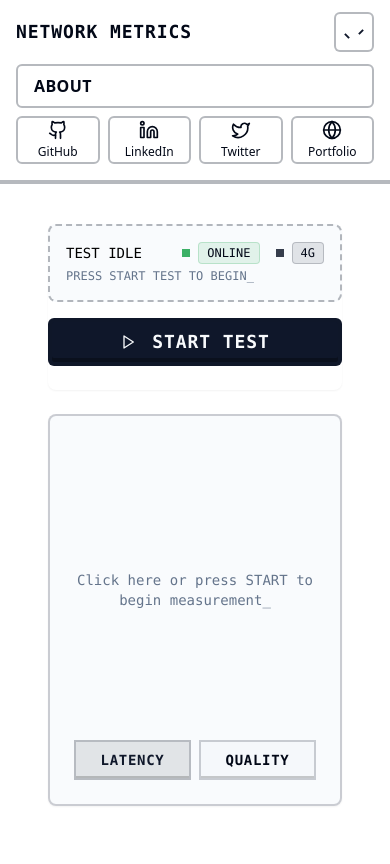
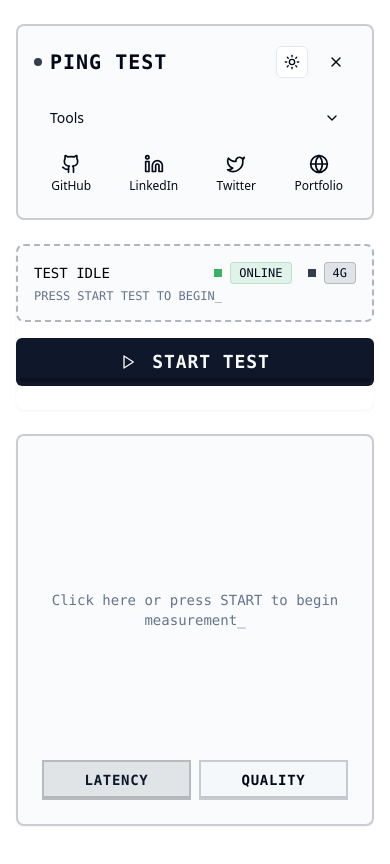
Before and after one commit to deveduar/network-metrics-tool, a Next.js app: page / in a window 390 px wide. Both pictures are taken after a click on the button 354 px from the left and 32 px from the top of the page. Shown: the top 864 px of the page. Built offline with nearby package versions, Linux system fonts and the light colour scheme.

Commit message:
navbar and layout

```diff
--- a/app/layout.tsx
+++ b/app/layout.tsx
@@ -13,9 +13,10 @@ export default function RootLayout({
       <body className="min-h-screen bg-background antialiased" suppressHydrationWarning>
         <ThemeProvider
           attribute="class"
-          defaultTheme="dark"
+          defaultTheme="system"
           enableSystem
           disableTransitionOnChange
+          storageKey="network-metrics-theme"
         >
           <RetroNavBar />
           {children}
--- a/app/page.tsx
+++ b/app/page.tsx
@@ -1,17 +1,15 @@
 "use client"
 
 import { NetworkDashboard } from "@/components/network-dashboard"
-import { ThemeProvider } from "@/components/theme-provider"
 
 export default function Home() {
   return (
-    <ThemeProvider defaultTheme="system" storageKey="network-metrics-theme">
-      <main className="min-h-screen p-4 md:p-8">
-        <div className="container mx-auto">
+
+      <main className="container mx-auto px-4 max-w-5xl">
+        <div className="">
           {/* <h1 className="text-3xl font-bold mb-6 text-primary">Network Metrics Dashboard</h1> */}
           <NetworkDashboard />
         </div>
       </main>
-    </ThemeProvider>
   )
 }
--- a/components/retro-nav-bar.tsx
+++ b/components/retro-nav-bar.tsx
@@ -5,7 +5,14 @@ import Link from "next/link"
 import { Button } from "@/components/ui/button"
 import { ModeToggle } from "@/components/mode-toggle"
 import { cn } from "@/lib/utils"
-import { Github, Linkedin, Twitter, Globe } from "lucide-react"
+import { Github, Linkedin, Twitter, Globe, Menu, X } from "lucide-react"
+import {
+  DropdownMenu,
+  DropdownMenuContent,
+  DropdownMenuItem,
+  DropdownMenuTrigger,
+} from "@/components/ui/dropdown-menu"
+import { ChevronDown } from "lucide-react"
 
 export function RetroNavBar() {
   const [isMenuOpen, setIsMenuOpen] = useState(false)
@@ -34,76 +41,96 @@ export function RetroNavBar() {
   ]
 
   return (
-    <nav className="border-b-4 border-primary/30 bg-background/50 backdrop-blur-sm mb-6">
-      <div className="container mx-auto px-4">
-        <div className="flex items-center justify-between h-16">
+    <nav className="my-6">
+      <div className="container mx-auto px-4 max-w-5xl">
+        <div className="bg-muted/40 dark:bg-muted/40 backdrop-blur-md rounded-lg border-2 border-primary/20 dark:border-primary/30 p-4">
+          <div className="flex items-center justify-between">
             {/* Logo/Brand */}
             <Link
               href="/"
-            className="font-mono text-lg font-bold tracking-wider uppercase hover:text-primary transition-colors"
+              className="font-mono text-xl font-bold tracking-wider uppercase flex items-center gap-2"
             >
-            Network Metrics
+              <div className="w-2 h-2 rounded-full bg-primary animate-pulse" />
+              Ping Test
             </Link>
 
             {/* Desktop Navigation */}
-          <div className="hidden md:flex items-center space-x-4">
-            <Link
-              href="/about"
-              className="h-10 px-4 flex items-center justify-center font-bold tracking-wide uppercase border-2 border-primary/30 rounded-md
-                       hover:bg-primary/10 transition-colors"
+            <div className="hidden md:flex items-center gap-3">
+              {/* Tools Dropdown */}
+              <DropdownMenu>
+                <DropdownMenuTrigger asChild>
+                  <Button
+                    variant="ghost"
+                    className="h-8 px-3 font-bold tracking-wider uppercase flex items-center gap-1"
                   >
-              About
-            </Link>
+                    Tools <ChevronDown className="h-4 w-4" />
+                  </Button>
+                </DropdownMenuTrigger>
+                <DropdownMenuContent align="start">
+                  <DropdownMenuItem>
+                    <Link href="/about">About</Link>
+                  </DropdownMenuItem>
+                  {/* Add more tools here */}
+                </DropdownMenuContent>
+              </DropdownMenu>
 
               {/* Social Links */}
-            <div className="flex items-center space-x-2">
+              <div className="flex items-center gap-1 pl-2 border-l-2 border-primary/20">
                 {socialLinks.map((link) => (
                   <a
                     key={link.label}
                     href={link.href}
                     target="_blank"
                     rel="noopener noreferrer"
-                  className="h-10 w-10 flex items-center justify-center border-2 border-primary/30 rounded-md
-                           hover:bg-primary/10 transition-colors"
+                    className="h-8 w-8 flex items-center justify-center
+                             hover:bg-primary/10 rounded-md transition-all duration-300"
                     aria-label={link.label}
                   >
                     {link.icon}
                   </a>
                 ))}
+                <div className="pl-1 border-l border-primary/20">
+                  <ModeToggle />
                 </div>
-
-            <ModeToggle />
+              </div>
             </div>
 
             {/* Mobile Menu Button */}
+            <div className="md:hidden flex items-center gap-2">
+              <ModeToggle />
               <Button
-            className="md:hidden h-10 w-10 p-2 border-2 border-primary/30"
+                className="h-10 w-10 flex items-center justify-center"
                 onClick={() => setIsMenuOpen(!isMenuOpen)}
-            variant="outline"
+                variant="ghost"
               >
-            <span className={cn(
-              "block w-5 h-0.5 bg-primary transition-all duration-300",
-              isMenuOpen && "rotate-45 translate-y-1"
-            )}></span>
-            <span className={cn(
-              "block w-5 h-0.5 bg-primary mt-1 transition-all duration-300",
-              isMenuOpen && "-rotate-45 -translate-y-0.5"
-            )}></span>
+                {isMenuOpen ? (
+                  <X className="h-5 w-5" />
+                ) : (
+                  <Menu className="h-5 w-5" />
+                )}
               </Button>
+            </div>
           </div>
 
           {/* Mobile Menu */}
           <div className={cn(
             "md:hidden transition-all duration-300 overflow-hidden",
-          isMenuOpen ? "max-h-96 pb-4" : "max-h-0"
+            isMenuOpen ? "max-h-96 mt-4" : "max-h-0"
           )}>
-          <Link
-            href="/about"
-            className="block py-2 px-4 font-bold tracking-wide uppercase border-2 border-primary/30 rounded-md mb-2
-                     hover:bg-primary/10 transition-colors"
-          >
-            About
-          </Link>
+            <div className="grid gap-2">
+              <DropdownMenu>
+                <DropdownMenuTrigger asChild>
+                  <Button variant="ghost" className="w-full justify-between">
+                    Tools <ChevronDown className="h-4 w-4" />
+                  </Button>
+                </DropdownMenuTrigger>
+                <DropdownMenuContent className="w-full">
+                  <DropdownMenuItem>
+                    <Link href="/about" className="w-full">About</Link>
+                  </DropdownMenuItem>
+                  {/* Add more tools here */}
+                </DropdownMenuContent>
+              </DropdownMenu>
 
               <div className="grid grid-cols-4 gap-2">
                 {socialLinks.map((link) => (
@@ -112,8 +139,8 @@ export function RetroNavBar() {
                     href={link.href}
                     target="_blank"
                     rel="noopener noreferrer"
-                className="h-12 flex flex-col items-center justify-center border-2 border-primary/30 rounded-md
-                         hover:bg-primary/10 transition-colors"
+                    className="flex flex-col items-center justify-center p-2
+                             hover:bg-primary/10 rounded-md transition-all duration-300"
                   >
                     {link.icon}
                     <span className="text-xs mt-1">{link.label}</span>
@@ -122,6 +149,8 @@ export function RetroNavBar() {
               </div>
             </div>
           </div>
+        </div>
+      </div>
     </nav>
   )
 }
```
Lines whose indentation alone changed are shown as unchanged.
